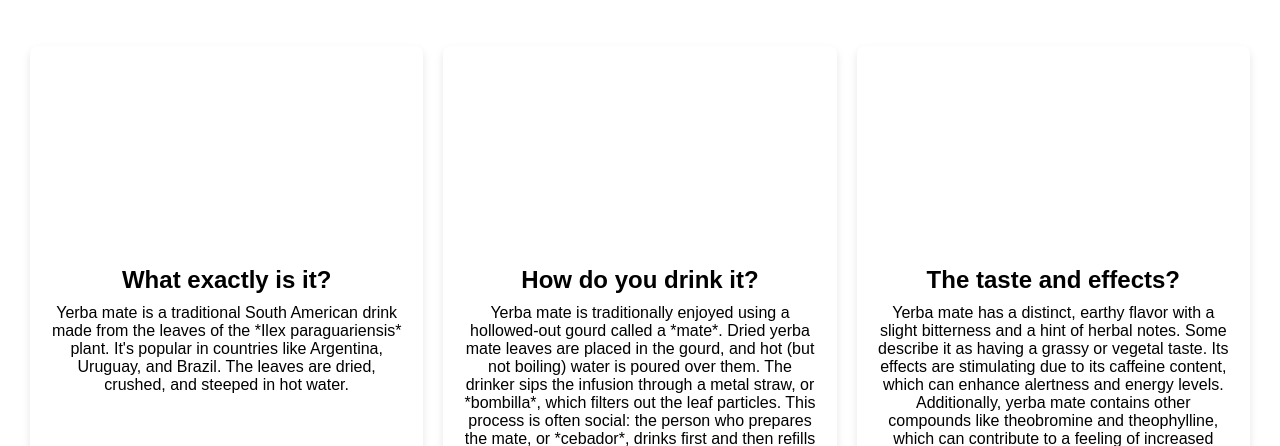
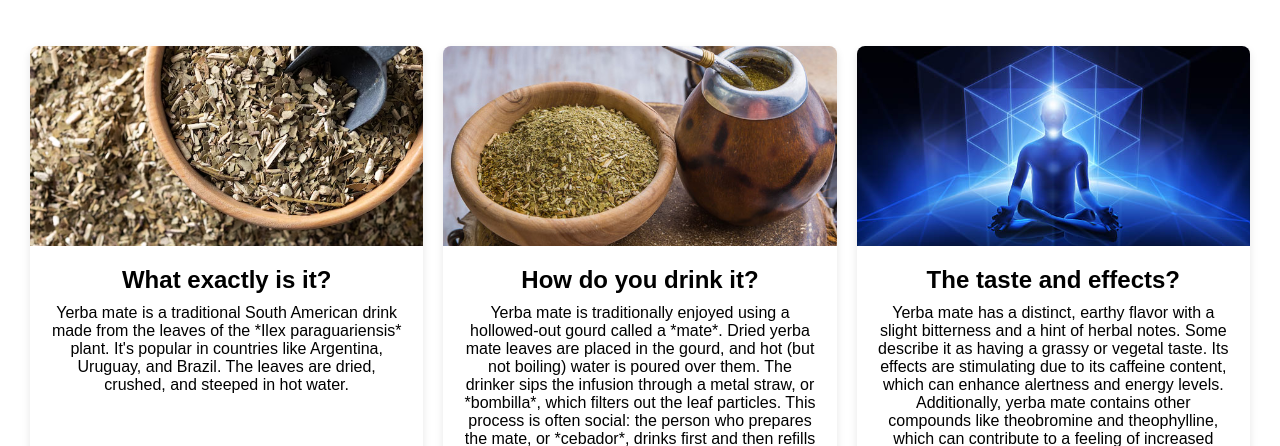
Before and after one commit to epurtlebaugh/epurtlebaugh.github.io, a plain HTML site: page Index.html in a window 1280 px wide. Shown: the part 842-1288 px from the top of the page. Drawn offline with Linux system fonts and the light colour scheme.

Commit message:
Update Index.html

```diff
--- a/Index.html
+++ b/Index.html
@@ -19,7 +19,7 @@
     <main>
         <section class="boxes">
             <div class="box">
-                <div class="box-image" style="background-image: url('images/bowl-yerba-626x417.png')"></div>
+                <div class="box-image" style="background-image: url('bowl-yerba-626x417.png')"></div>
                 <div class="box-content">
                     <h2>What exactly is it?</h2>
                     <p>
@@ -31,7 +31,7 @@
                 </div>
             </div>
             <div class="box">
-                <div class="box-image" style="background-image: url('images/Yerba-Mate1-640x427.png')"></div>
+                <div class="box-image" style="background-image: url('Yerba-Mate1-640x427.png')"></div>
                 <div class="box-content">
                     <h2>How do you drink it?</h2>
                     <p>
@@ -47,7 +47,7 @@
                 </div>
             </div>
             <div class="box">
-                <div class="box-image" style="background-image: url('images/Energy-612x612.png')"></div>
+                <div class="box-image" style="background-image: url('Energy-612x612.png')"></div>
                 <div class="box-content">
                     <h2>The taste and effects?</h2>
                     <p>
```
